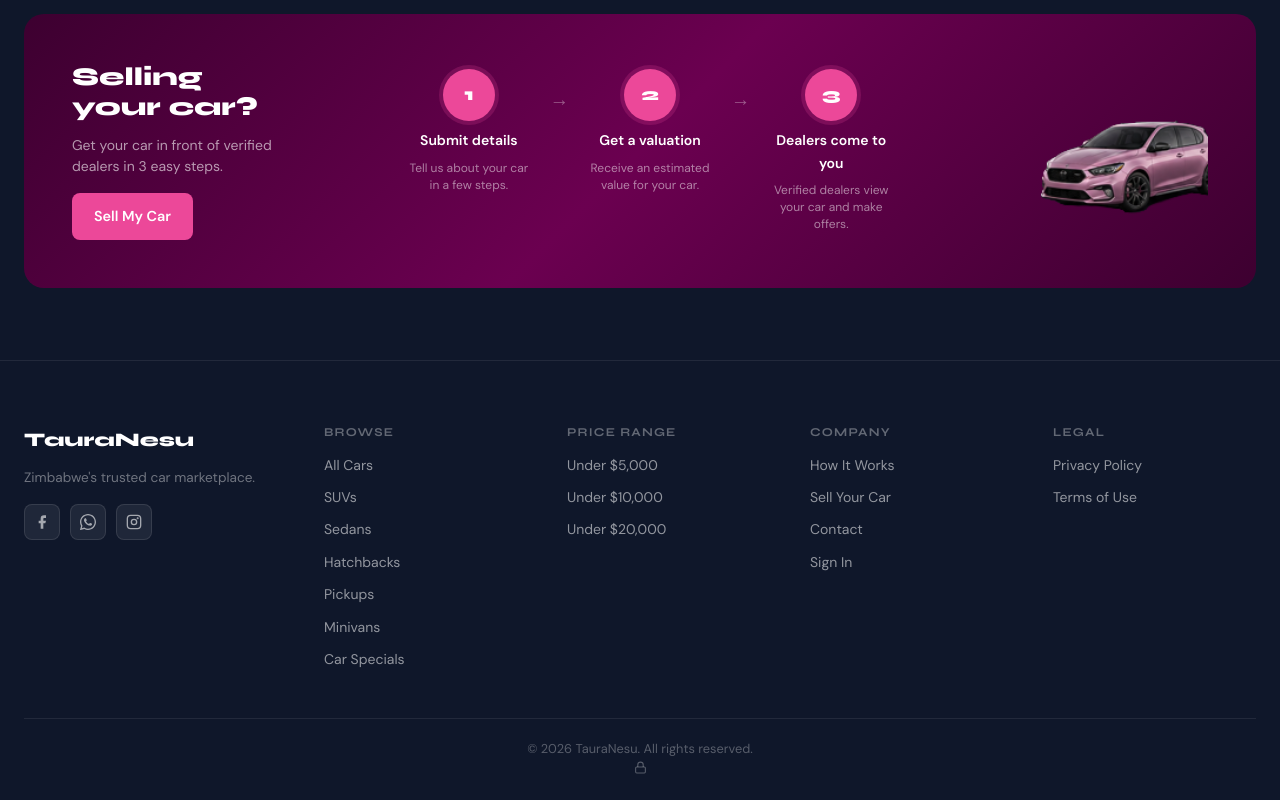
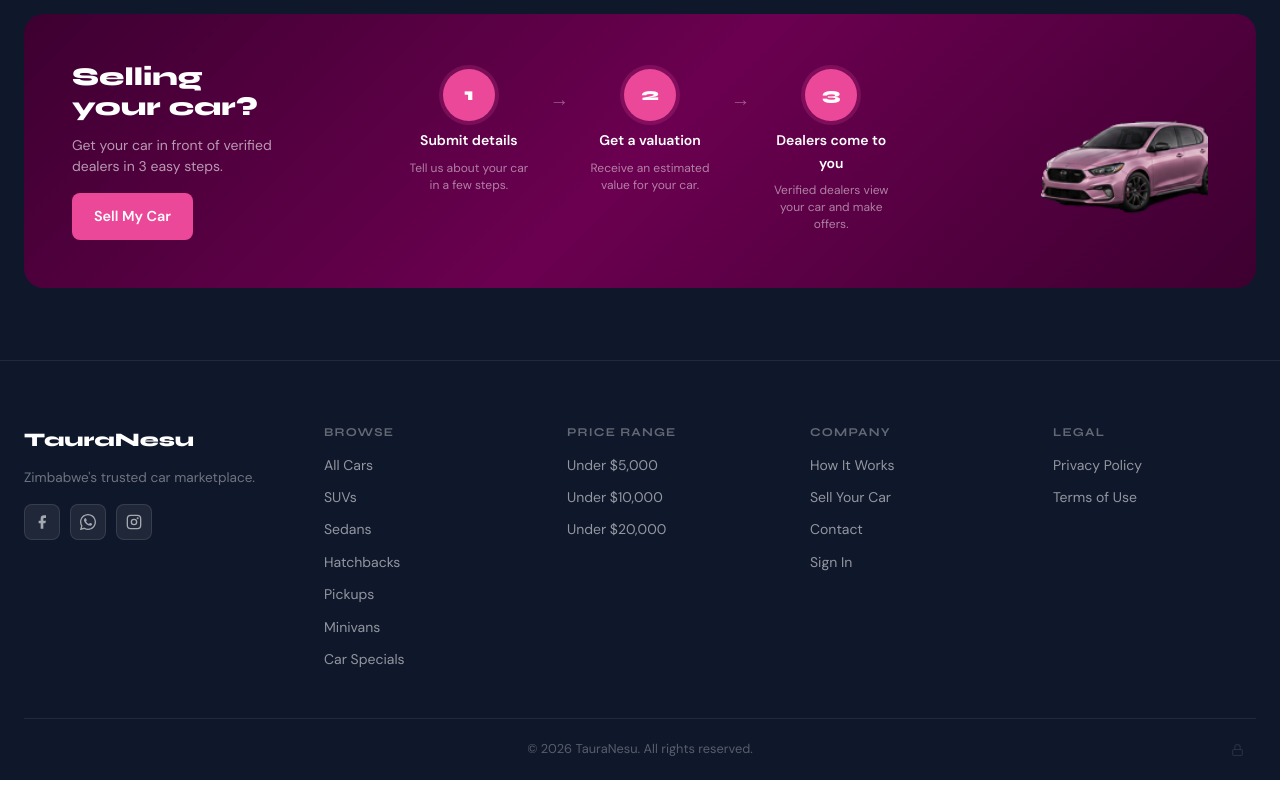
Before and after one commit to Mrpayforshi/TauraNesuMarketplace, a Next.js app: page / in a window 1280 px wide. Shown: the part 2364-3164 px from the top of the page. Built offline with nearby package versions, Linux system fonts and the light colour scheme; no server answers; the database is empty.

Commit message:
Update home.module.css

```diff
--- a/src/app/home.module.css
+++ b/src/app/home.module.css
@@ -750,6 +750,7 @@
 .footerLink:hover { color: #fff; }
 
 .footerBottom {
+  position: relative;
   margin-top: 48px;
   border-top: 1px solid rgba(255,255,255,0.08);
   padding: 20px 0;
@@ -757,3 +758,19 @@
   color: rgba(255,255,255,0.3);
   font-size: 0.8rem;
 }
+
+.footerAdminLink {
+  position: absolute;
+  right: 0;
+  top: 50%;
+  transform: translateY(-50%);
+  display: flex;
+  align-items: center;
+  justify-content: center;
+  padding: 10px 12px;
+  color: rgba(255,255,255,0.1);
+  transition: color 0.2s;
+}
+.footerAdminLink:hover {
+  color: rgba(255,255,255,0.45);
+}
```
